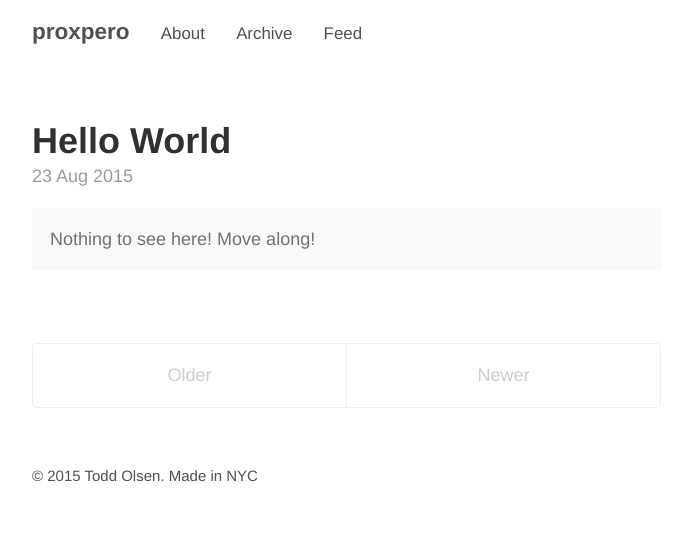
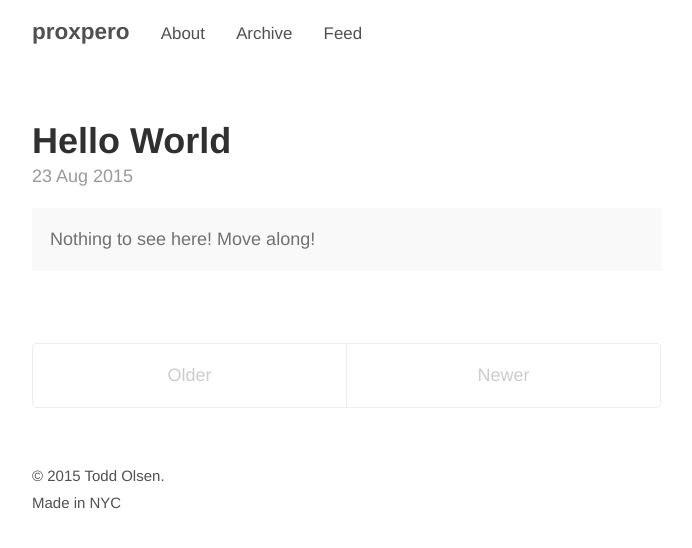
Before and after one commit to proxpero/proxpero.github.io, a Jekyll site: the page built from index.html, in a window 1280 px wide. Shown: the top 548 px of the page, without its empty margins (293-985 px from the left). Built offline with Jekyll 4.4.1, drawn with Linux system fonts in a browser that asks for light colours; the list of posts is cut into pages by our own code.

```diff
--- a/_layouts/default.html
+++ b/_layouts/default.html
@@ -29,9 +29,8 @@
 
       <footer class="footer">
         <small>
-          &copy; <time datetime="{{ site.time | date_to_xmlschema }}">{{ site.time | date: '%Y' }}</time> Todd Olsen.
-        </small>
-        <small>Made in NYC</small>
+        &copy; <time datetime="{{ site.time | date_to_xmlschema }}">{{ site.time | date: '%Y' }}</time> Todd Olsen.
+        <br />Made in NYC</small>
       </footer>
     </div>
 
```
